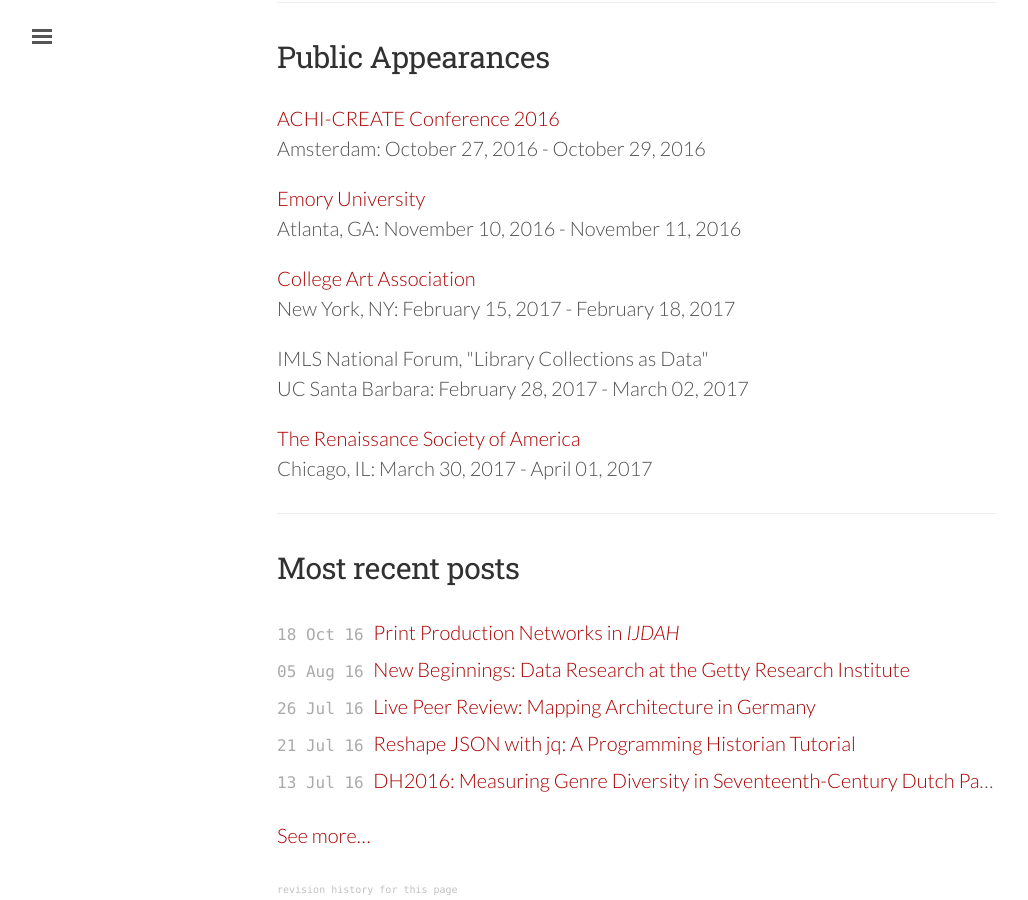
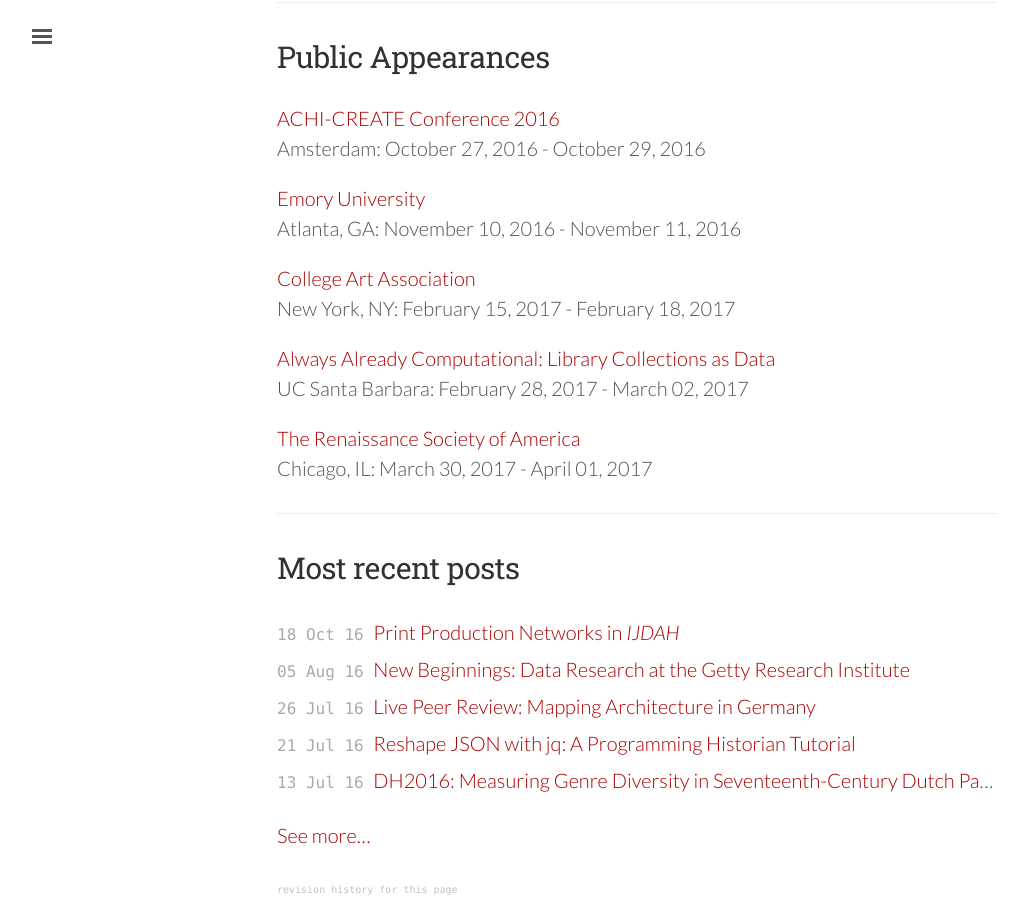
Before and after one commit to mdlincoln/mdlincoln.github.io, a Jekyll site: the page built from index.md, in a window 1280 px wide and 900 px high, scrolled down 597 px. Shown: the whole window, without its empty margins (3-1031 px from the left). Built offline with Jekyll 4.4.1, drawn with Linux system fonts in a browser that asks for light colours; nearby versions of some CDN libraries.

Commit message:
update ucsb title

```diff
--- a/_data/travel.yaml
+++ b/_data/travel.yaml
@@ -18,7 +18,8 @@
   datestart: 2016-11-10 00:00:00 -0800
   dateend: 2016-11-11 00:00:00 -0800
   url: http://arthistory.emory.edu/home/index.html
-- venue: IMLS National Forum, "Library Collections as Data"
+- venue: "Always Already Computational: Library Collections as Data"
   location: UC Santa Barbara
   datestart: 2017-02-28 00:00:00 -0800
   dateend: 2017-03-02 00:00:00 -0800
+  url: https://collectionsasdata.github.io/
```
